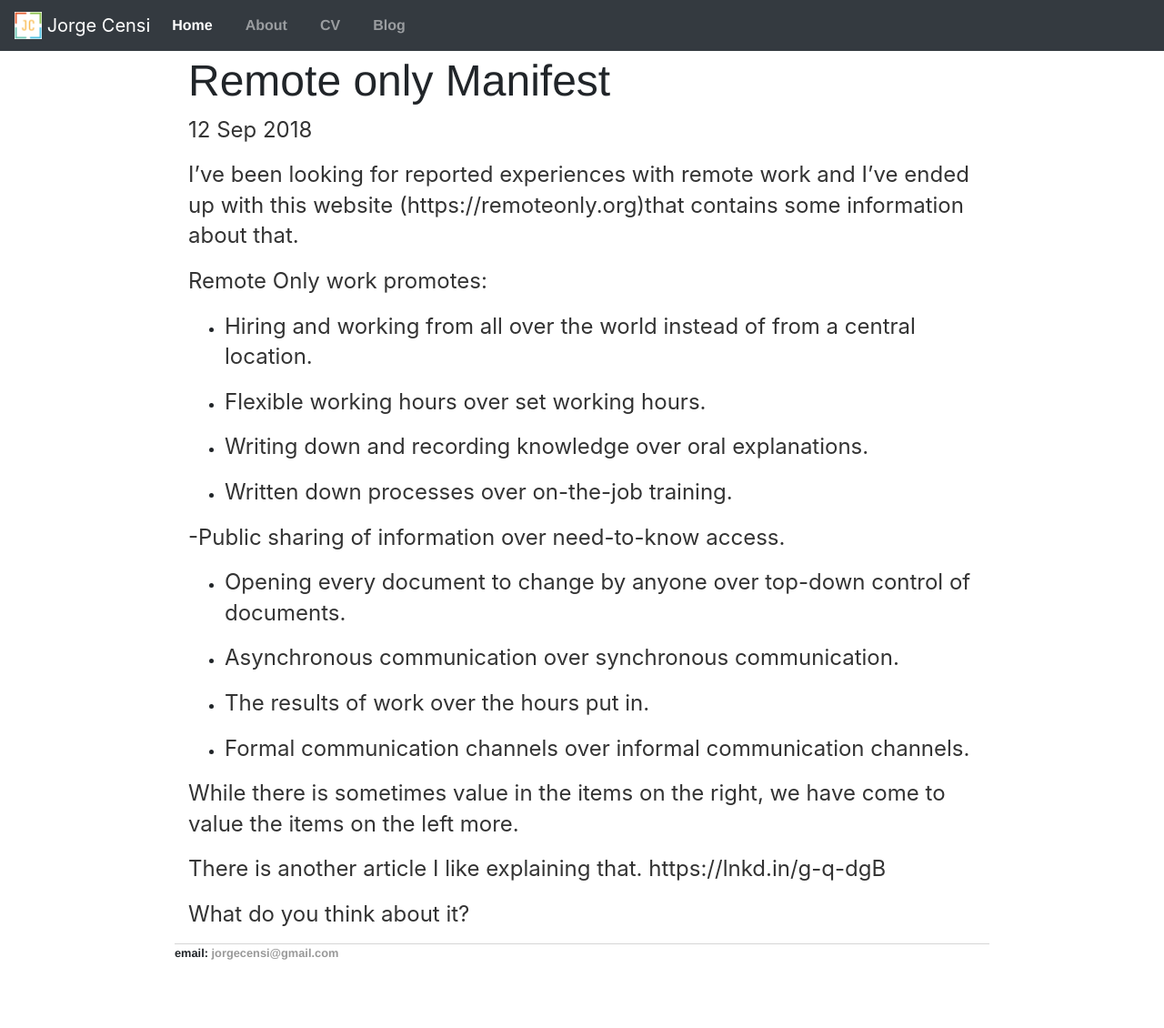
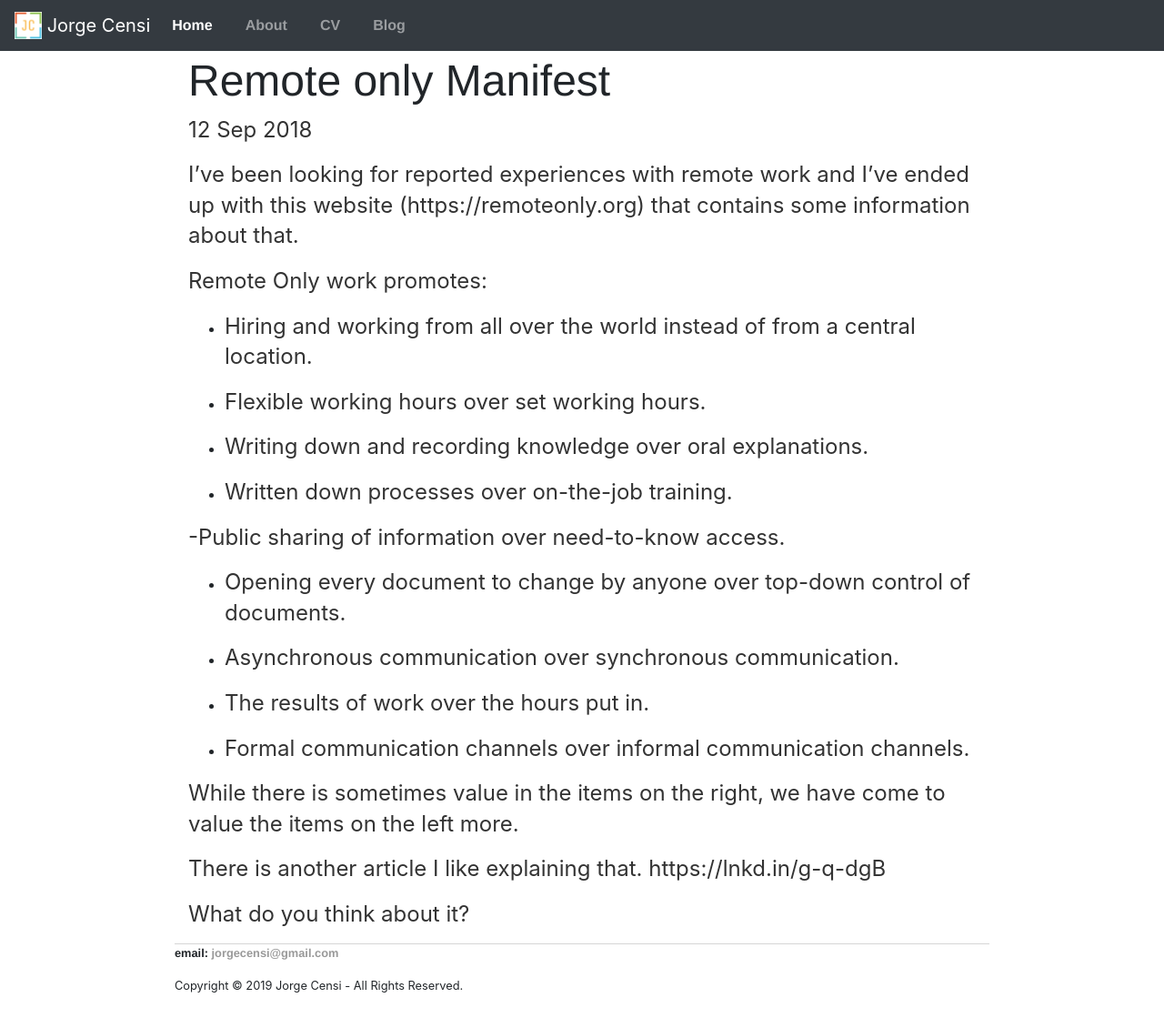
Before and after one commit to jorgecensi/jorgecensi.github.io, a Jekyll site: the page built from _posts/2018-09-12-remote-only-manifest.md, in a window 1280 px wide and 1153 px high. Shown: the top 1130 px of the window at 91% size. Built offline with Jekyll 4.4.1, drawn with Linux system fonts in a browser that asks for light colours.

Commit message:
including javascripts

```diff
--- a/_layouts/default.html
+++ b/_layouts/default.html
@@ -1,10 +1,11 @@
-<!DOCTYPE html>
+<!doctype html>
 <html>
     <head>
         <title>{{ page.title }}</title>
         <link rel="stylesheet" href="https://stackpath.bootstrapcdn.com/bootstrap/4.3.1/css/bootstrap.min.css" integrity="sha384-ggOyR0iXCbMQv3Xipma34MD+dH/1fQ784/j6cY/iJTQUOhcWr7x9JvoRxT2MZw1T" crossorigin="anonymous">
         <link rel="stylesheet" type="text/css" href="/css/main.css">
         <link rel="shortcut icon" href="/img/favicon.ico">
+
     </head>
     <body>
         <nav class="navbar navbar-expand-lg navbar-dark bg-dark fixed-top">
@@ -43,11 +44,15 @@
 
         </div><!-- /.container -->
         <footer>
+
             <ul>
                 <li>email: <a href="mailto:jorgecensi@gmail.com">jorgecensi@gmail.com</a></li>
 
             </ul>
+            <span>Copyright © 2019 Jorge Censi - All Rights Reserved.</span>
         </footer>
-
+        <script src="https://code.jquery.com/jquery-3.3.1.slim.min.js" integrity="sha384-q8i/X+965DzO0rT7abK41JStQIAqVgRVzpbzo5smXKp4YfRvH+8abtTE1Pi6jizo" crossorigin="anonymous"></script>
+        <script src="https://cdnjs.cloudflare.com/ajax/libs/popper.js/1.14.7/umd/popper.min.js" integrity="sha384-UO2eT0CpHqdSJQ6hJty5KVphtPhzWj9WO1clHTMGa3JDZwrnQq4sF86dIHNDz0W1" crossorigin="anonymous"></script>
+        <script src="https://stackpath.bootstrapcdn.com/bootstrap/4.3.1/js/bootstrap.min.js" integrity="sha384-JjSmVgyd0p3pXB1rRibZUAYoIIy6OrQ6VrjIEaFf/nJGzIxFDsf4x0xIM+B07jRM" crossorigin="anonymous"></script>
     </body>
 </html>
```
Also changed, not shown: _posts/2018-09-12-remote-only-manifest.md (+1 -1 lines).
